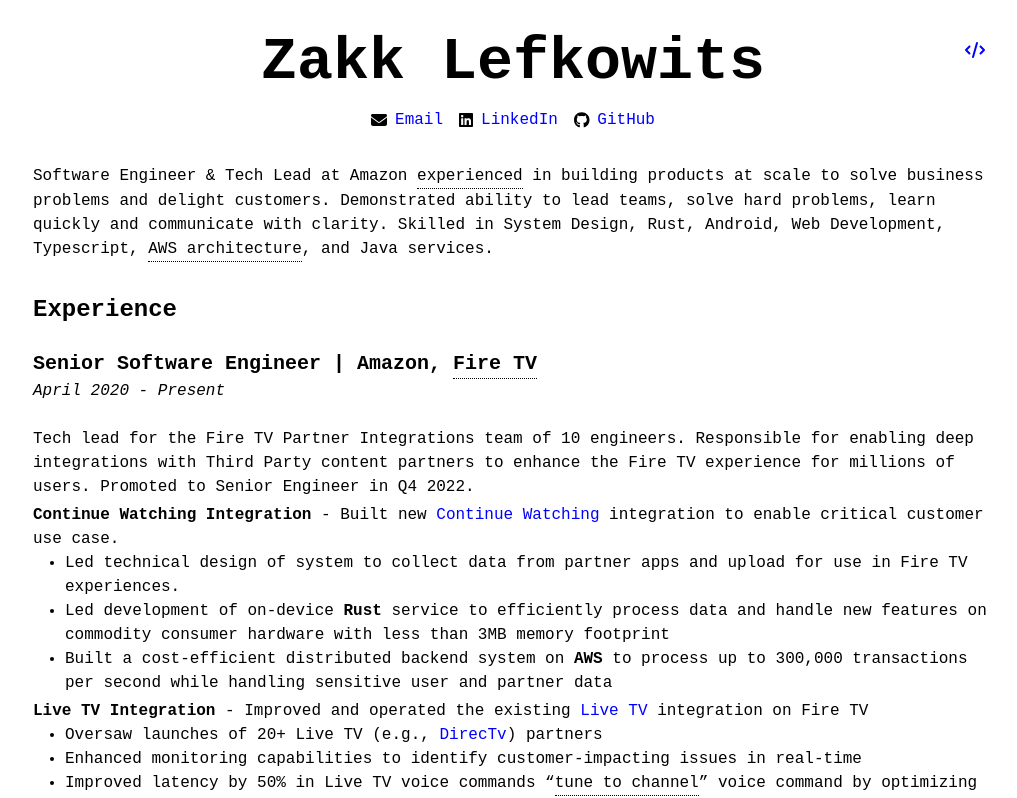
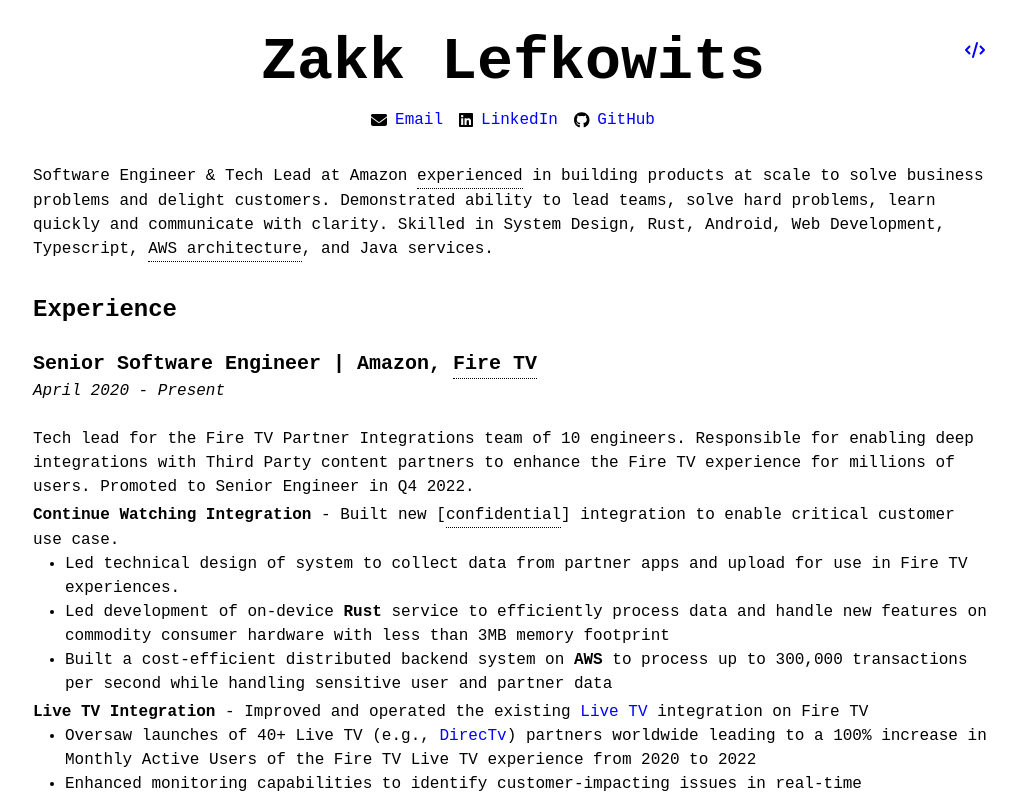
Before and after one commit to zakkl13/interactive-resume, a Next.js app: page /resume in a window 1280 px wide. Shown: the top 798 px of the page, without its empty margins (127-1144 px from the left). Built offline with nearby package versions, Linux system fonts and the light colour scheme.

Commit message:
[confidential]

```diff
--- a/data/resumeData.ts
+++ b/data/resumeData.ts
@@ -38,7 +38,7 @@
     linkedin: "https://www.linkedin.com/in/zakklefkowits/",
     github: "https://github.com/zakkl13",
     summary: `Software Engineer & Tech Lead at Amazon {{hover text='experienced' context='6 years of professional software development experience'}} in building products at scale to solve business problems and delight customers.
-              Demonstrated ability to lead teams, solve hard problems, learn quickly and communicate with clarity. Skilled in System Design, Rust, Android, Web Development, Typescript, {{hover text='AWS architecture' context='Services include EC2, SQS, DynamoDB, S3'}}, and Java services.`,
+              Demonstrated ability to lead teams, solve hard problems, learn quickly and communicate with clarity. Skilled in System Design, Rust, Android, Web Development, Typescript, {{hover text='AWS architecture' context='Services include EC2, ECS, Lambda, SQS, DynamoDB, S3, CodeDeploy'}}, and Java services.`,
     experience: [
       {
         title: "Senior Software Engineer",
@@ -50,7 +50,7 @@
           subDescriptions: [
             {
               title: "Continue Watching Integration",
-              intro: `Built new {{link text='Continue Watching' out='https://www.androidpolice.com/amazon-fire-tv-continue-watching/'}} integration to enable critical customer use case.`,
+              intro: `Built new [{{hover text='confidential' context='Yet-to-be-announced feature coming to a Fire TV near you in the coming months!'}}] integration to enable critical customer use case.`,
               bullets: [
                 `Led technical design of system to collect data from partner apps and upload for use in Fire TV experiences.`,
                 `Led development of on-device {{bold text='Rust'}} service to efficiently process data and handle new features on commodity consumer hardware with less than 3MB memory footprint`,
@@ -61,7 +61,7 @@
               title: "Live TV Integration",
               intro: "Improved and operated the existing {{link text='Live TV' out='https://amazonfiretv.blog/discovering-live-tv-is-easier-than-ever-on-fire-tv-8415e417bab4'}} integration on Fire TV",
               bullets: [
-                `Oversaw launches of 20+ Live TV (e.g., {{link text='DirecTv' out='https://amazonfiretv.blog/fire-tv-launches-new-linear-live-tv-experience-for-directv-stream-subscribers-9d9632e8b518'}}) partners`,
+                `Oversaw launches of 40+ Live TV (e.g., {{link text='DirecTv' out='https://amazonfiretv.blog/fire-tv-launches-new-linear-live-tv-experience-for-directv-stream-subscribers-9d9632e8b518'}}) partners worldwide leading to a 100% increase in Monthly Active Users of the Fire TV Live TV experience from 2020 to 2022`,
                 `Enhanced monitoring capabilities to identify customer-impacting issues in real-time`,
                 `Improved latency by 50% in Live TV voice commands “{{hover text='tune to channel' context='For example, 'Alexa, tune to ABC' '}}” voice command by optimizing {{bold text='Java'}} services stack.`,
                 `Built up developer resources including significant improvements to the {{link text='reference app' out='https://github.com/amzn/ftv-livetv-sample-tv-app'}} for developers as well as writing a {{link text='step-by-step integration guide' out='https://developer.amazon.com/docs/fire-tv/linear-tv-integration-guide-overview.html'}}.`
```
Also changed, not shown: components/homepage.tsx (+1 -1 lines).
